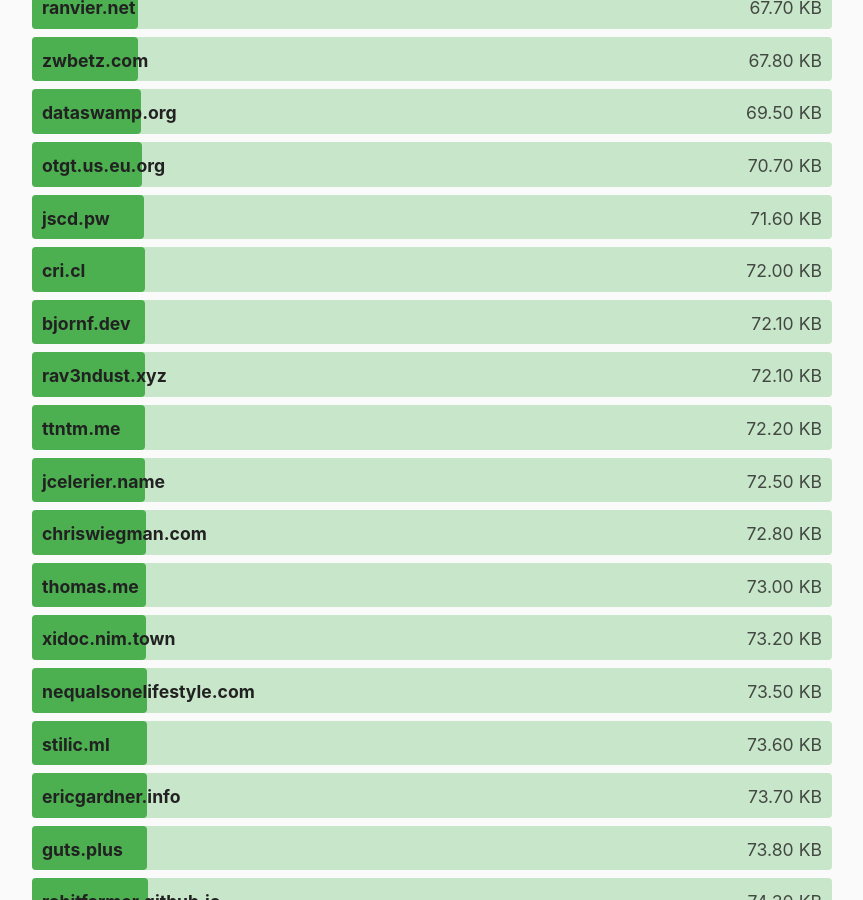
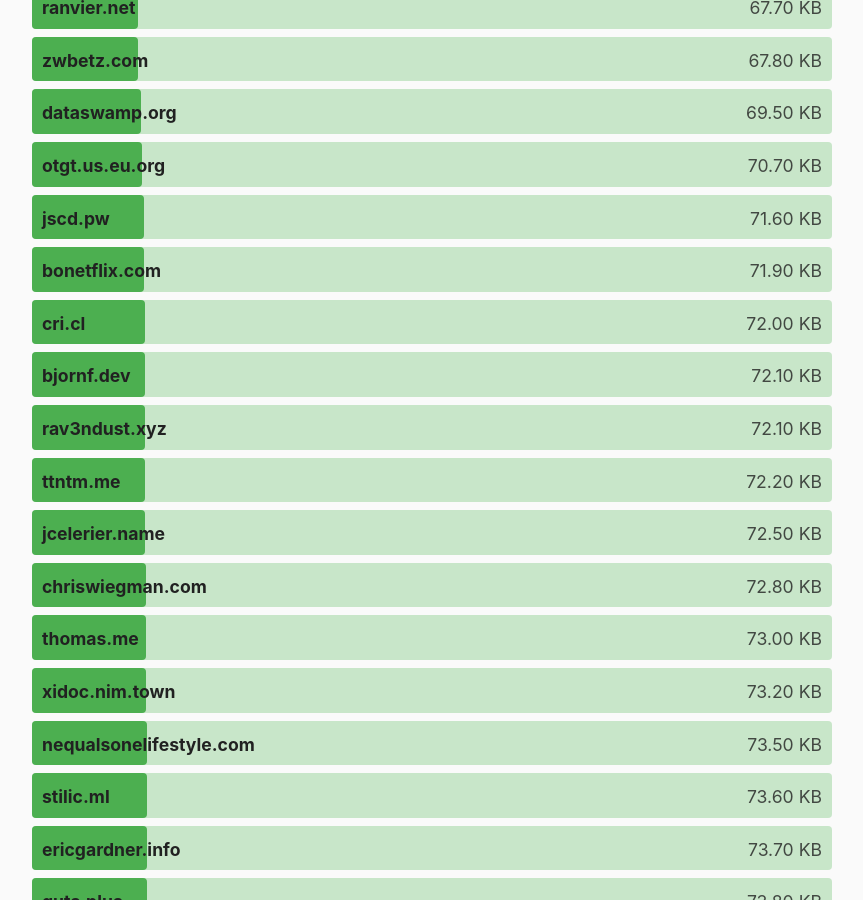
Before and after one commit to kevquirk/512kb.club, a Jekyll site: the page built from index.md, in a window 1280 px wide and 900 px high, scrolled down 16470 px. Shown: the whole window, without its empty margins (208-1071 px from the left). Built offline with Jekyll 4.4.1, drawn with Linux system fonts in a browser that asks for light colours.

Commit message:
Add bonetflix.com

```diff
--- a/_data/sites.yml
+++ b/_data/sites.yml
@@ -472,6 +472,11 @@
   url: http://boehs.org/
   size: 86.0
   last_checked: 2022-05-15
+
+- domain: bonetflix.com
+  url: https://bonetflix.com/
+  size: 71.9
+  last_checked: 2023-04-27
 
 - domain: bortox.it
   url: https://bortox.it/en
```
